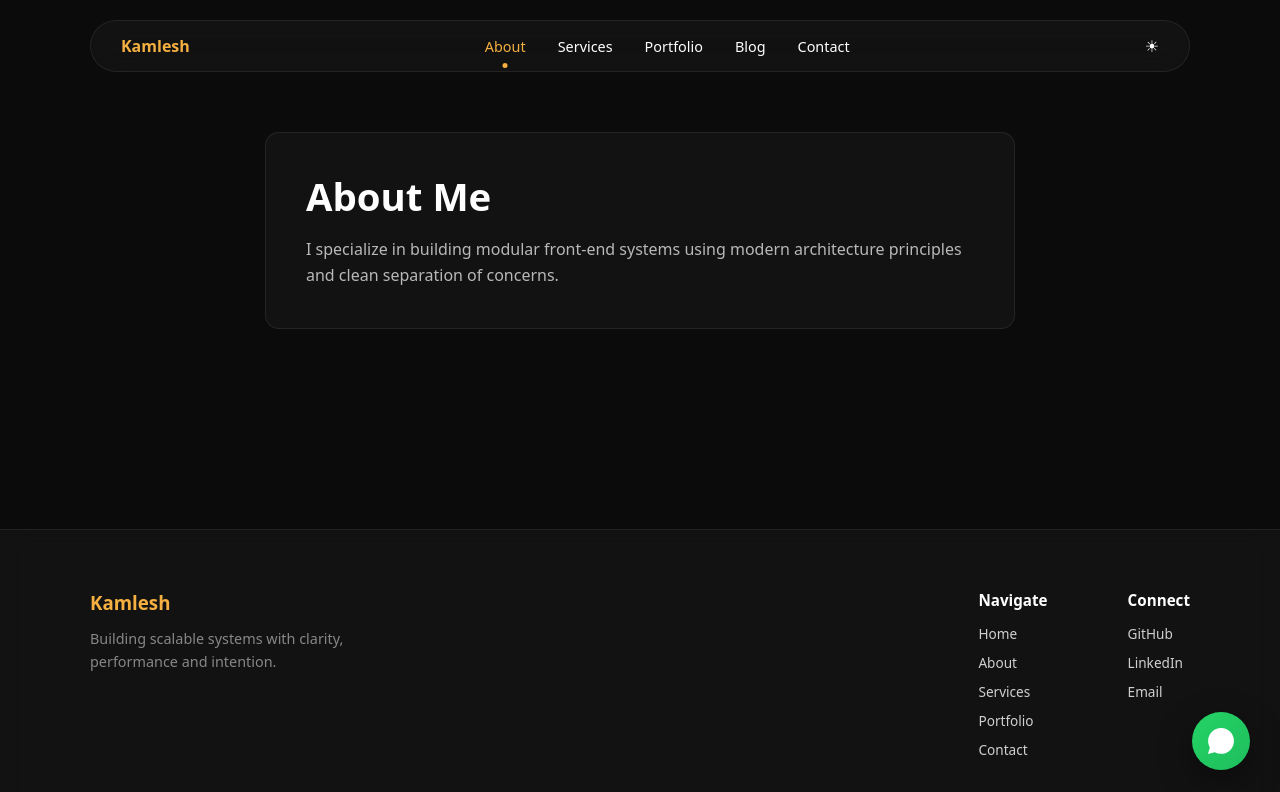
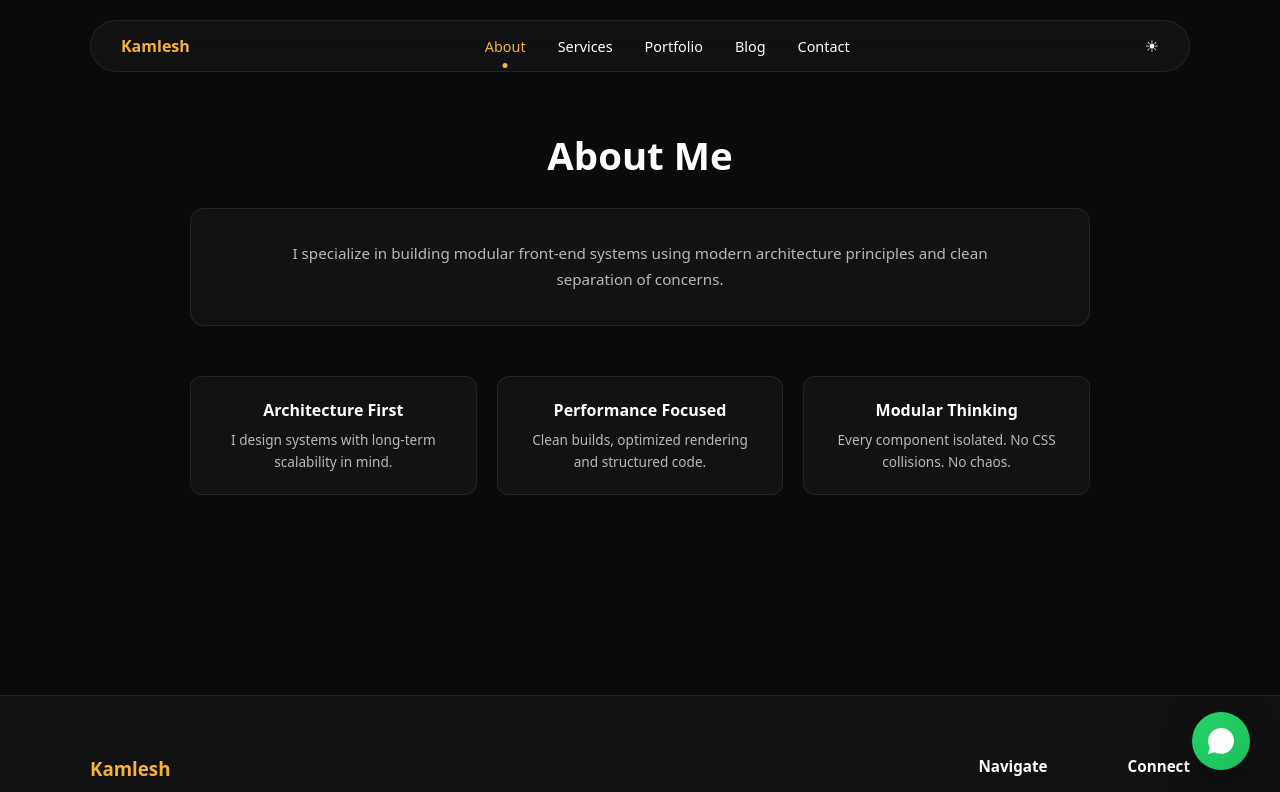
Before and after one commit to iamkamlesh18/freelanceportfolio, a Next.js app: page /freelanceportfolio/about in a window 1280 px wide. Shown: the top 792 px of the page. Built offline with nearby package versions, Linux system fonts and the light colour scheme.

Commit message:
refactor: improve about layout and structure

```diff
--- a/app/about/About.module.css
+++ b/app/about/About.module.css
@@ -1,12 +1,55 @@
+.wrapper {
+  text-align: center;
+  max-width: 900px;
+  margin: 0 auto;
+}
+
+.title {
+  margin-bottom: 30px;
+}
+
 .card {
-  padding: 40px;
+  padding: 32px;
   border-radius: 14px;
   background: var(--glass-bg);
   border: 1px solid var(--border-soft);
-  max-width: 750px;
+  margin-bottom: 50px;
+}
+
+.card p {
+  font-size: 0.95rem;
+  line-height: 1.7;
+  max-width: 700px;
   margin: 0 auto;
 }
 
-.card h1 {
-  margin-bottom: 18px;
+/* Highlight blocks */
+
+.highlights {
+  display: grid;
+  grid-template-columns: repeat(auto-fit, minmax(220px, 1fr));
+  gap: 20px;
+  margin-top: 10px;
 }
+
+.block {
+  padding: 22px;
+  border-radius: 12px;
+  background: var(--glass-bg);
+  border: 1px solid var(--border-soft);
+  transition: 0.3s ease;
+}
+
+.block:hover {
+  transform: translateY(-4px);
+  border-color: var(--accent);
+}
+
+.block h3 {
+  font-size: 1rem;
+  margin-bottom: 8px;
+}
+
+.block p {
+  font-size: 0.85rem;
+}
--- a/app/about/page.tsx
+++ b/app/about/page.tsx
@@ -12,51 +12,41 @@ export const metadata: Metadata = {
   alternates: {
     canonical: `${siteUrl}/about/`,
   },
-  openGraph: {
-    title: "About Kamlesh",
-    description:
-      "Developer & Architect building modular scalable systems.",
-    url: `${siteUrl}/about/`,
-    type: "article",
-  },
 };
 
 export default function About() {
-  const jsonLd = {
-    "@context": "https://schema.org",
-    "@type": "AboutPage",
-    name: "About Kamlesh",
-    url: `${siteUrl}/about/`,
-    mainEntity: {
-      "@type": "Person",
-      name: "Kamlesh",
-      jobTitle: "Developer & Architect",
-      email: "patilkamlesh1811@gmail.com",
-      telephone: "+91-7770000347",
-      sameAs: [
-        "https://github.com/iamkamlesh18",
-        "https://linkedin.com/in/iamkamlesh18",
-        "https://iamkamlesh18.github.io/iamkamlesh18/",
-        "https://iamkamlesh18.github.io/my-portfolio/",
-      ],
-    },
-  };
+  return (
+    <section className="section">
+      <div className={styles.wrapper}>
+        <h1 className={styles.title}>{aboutData.heading}</h1>
 
-  return (
-    <>
-      <main className="section">
         <div className={styles.card}>
-          <h1>{aboutData.heading}</h1>
           <p>{aboutData.content}</p>
         </div>
-      </main>
 
-      <script
-        type="application/ld+json"
-        dangerouslySetInnerHTML={{
-          __html: JSON.stringify(jsonLd),
-        }}
-      />
-    </>
+        <div className={styles.highlights}>
+          <div className={styles.block}>
+            <h3>Architecture First</h3>
+            <p>
+              I design systems with long-term scalability in mind.
+            </p>
+          </div>
+
+          <div className={styles.block}>
+            <h3>Performance Focused</h3>
+            <p>
+              Clean builds, optimized rendering and structured code.
+            </p>
+          </div>
+
+          <div className={styles.block}>
+            <h3>Modular Thinking</h3>
+            <p>
+              Every component isolated. No CSS collisions. No chaos.
+            </p>
+          </div>
+        </div>
+      </div>
+    </section>
   );
 }
```
